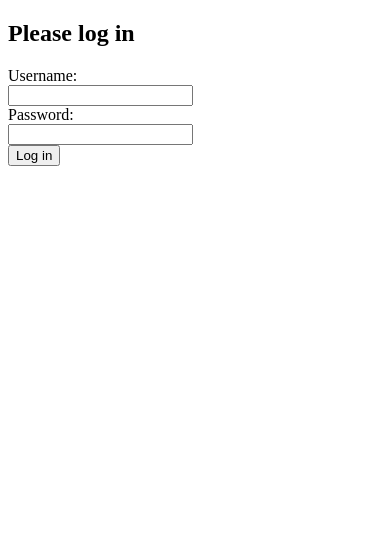
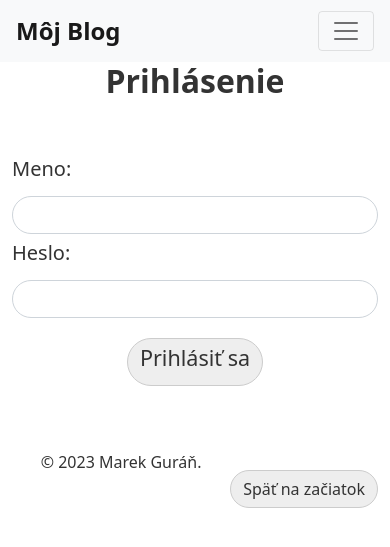
Before and after one commit to marek-guran/wd2-zaverecny-projekt, a PHP site: page /login.php in a window 390 px wide. Shown: the top 547 px of the page. Run offline with PHP 8.4, Linux system fonts and the light colour scheme.

Commit message:
male zmeny

```diff
--- a/login.php
+++ b/login.php
@@ -37,9 +37,6 @@ if ($_SERVER["REQUEST_METHOD"] == "POST") {
         header("location: /ZVPRJKT/admin.php");
         exit;
     } else {
-        // Display error message
-        echo "Query: ".$sql;
-
         echo "Invalid username or password.";
     }
 }
@@ -50,19 +47,71 @@ mysqli_close($conn);
 
 <!DOCTYPE html>
 <html>
+
 <head>
-    <title>Login</title>
+    <title>Prihlásenie</title>
+    <!-- Bootstrap CSS -->
+    <link rel="stylesheet" href="https://cdn.jsdelivr.net/npm/bootstrap@5.1.0/dist/css/bootstrap.min.css">
+    <link rel="stylesheet" href="css/style.css">
+    <style>
+        /* Centers the form horizontally and adds some spacing between the top of the screen and the form */
+        form {
+            margin: auto;
+            margin-top: 50px;
+            max-width: 400px;
+            /* Limits the maximum width of the form */
+        }
+    </style>
 </head>
+
 <body>
-    <h2>Please log in</h2>
-    <form method="post" action="<?php echo htmlspecialchars($_SERVER["PHP_SELF"]); ?>">
-        <label for="username">Username:</label><br>
-        <input type="text" id="username" name="username"><br>
+    <?php include 'php/nav.php'; ?>
+    <div class="container">
+        <h2 class="text-center">Prihlásenie</h2>
+        <form method="post" action="<?php echo htmlspecialchars($_SERVER["PHP_SELF"]); ?>">
+            <div class="form-group row">
+                <label for="username" class="col-sm-2 col-form-label">
+                    <h5>Meno:</h5>
+                </label>
+                <div class="col-sm-10">
+                    <input type="text" class="form-control rounded-pill" id="username" name="username"
+                        style="border-radius: 20px;">
+                </div>
+            </div>
+            <div class="form-group row">
+                <label for="password" class="col-sm-2 col-form-label">
+                    <h5>Heslo:</h5>
+                </label>
+                <div class="col-sm-10">
+                    <input type="password" class="form-control rounded-pill" id="password" name="password"
+                        style="border-radius: 20px;">
+                </div>
+            </div>
+            <div class="d-flex justify-content-center">
+                <button type="submit" class="btn btn-bg btn-outline-secondary rounded-pill open-btn">
+                    <h4>Prihlásiť sa</h4>
+                </button>
+            </div>
+        </form>
+    </div>
 
-        <label for="password">Password:</label><br>
-        <input type="password" id="password" name="password"><br>
 
-        <input type="submit" value="Log in">
-    </form>
+    <style>
+        .btn {
+            margin-top: 20px;
+        }
+    </style>
+
+
+
+    <?php include 'php/footer.php'; ?>
+
+    <!-- Bootstrap JS -->
+    <script src="https://code.jquery.com/jquery-3.5.1.slim.min.js"></script>
+    <script src="https://cdn.jsdelivr.net/npm/@popperjs/core@2.9.3/dist/umd/popper.min.js"
+        integrity="sha384-7hSmB3YK0rLPMiJGJewvt9Upi6fM3/9l+HheS/KZrY1lS4ImqIj7vV7OidOeXp5B" crossorigin="anonymous">
+        </script>
+    <script src="https://cdn.jsdelivr.net/npm/bootstrap@5.1.0/dist/js/bootstrap.bundle.min.js"></script>
 </body>
+
 </html>
```
Also changed, not shown: admin.php (+25 -0 lines), index.php (+6 -23 lines).
